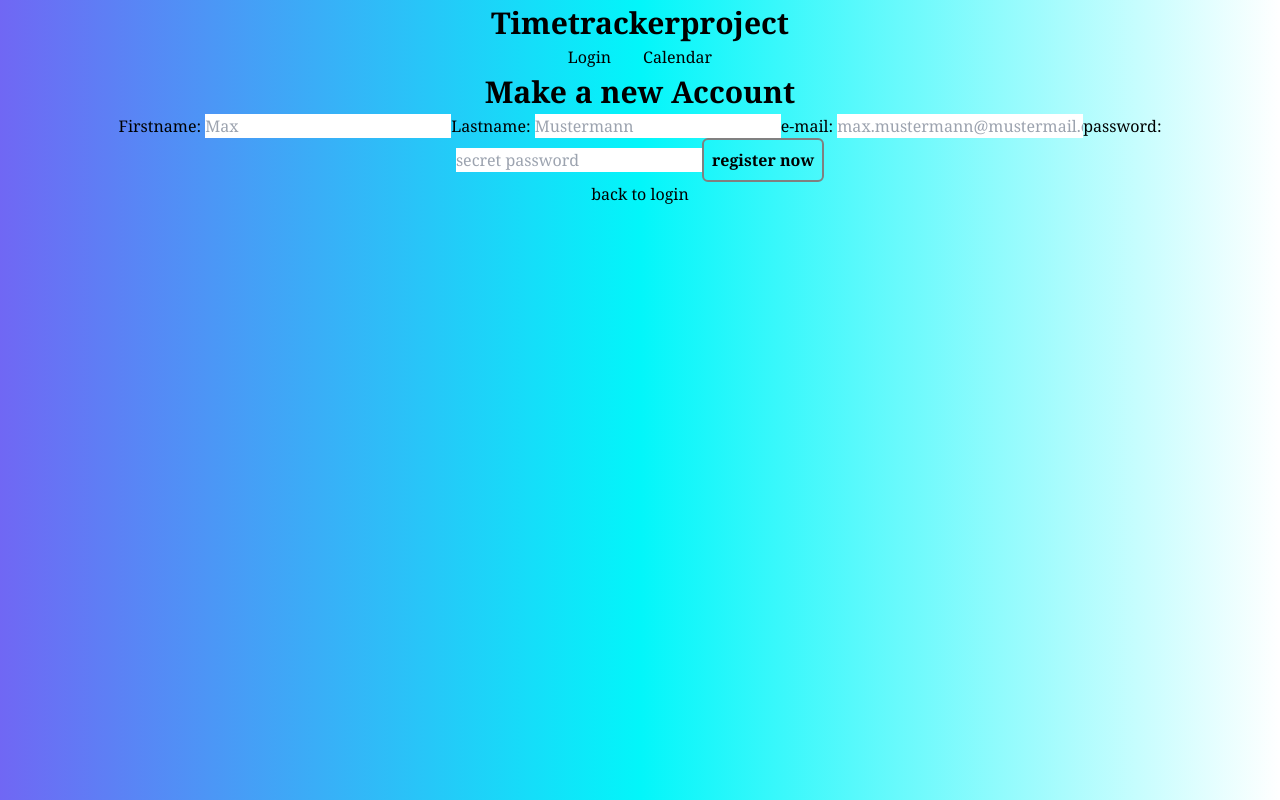
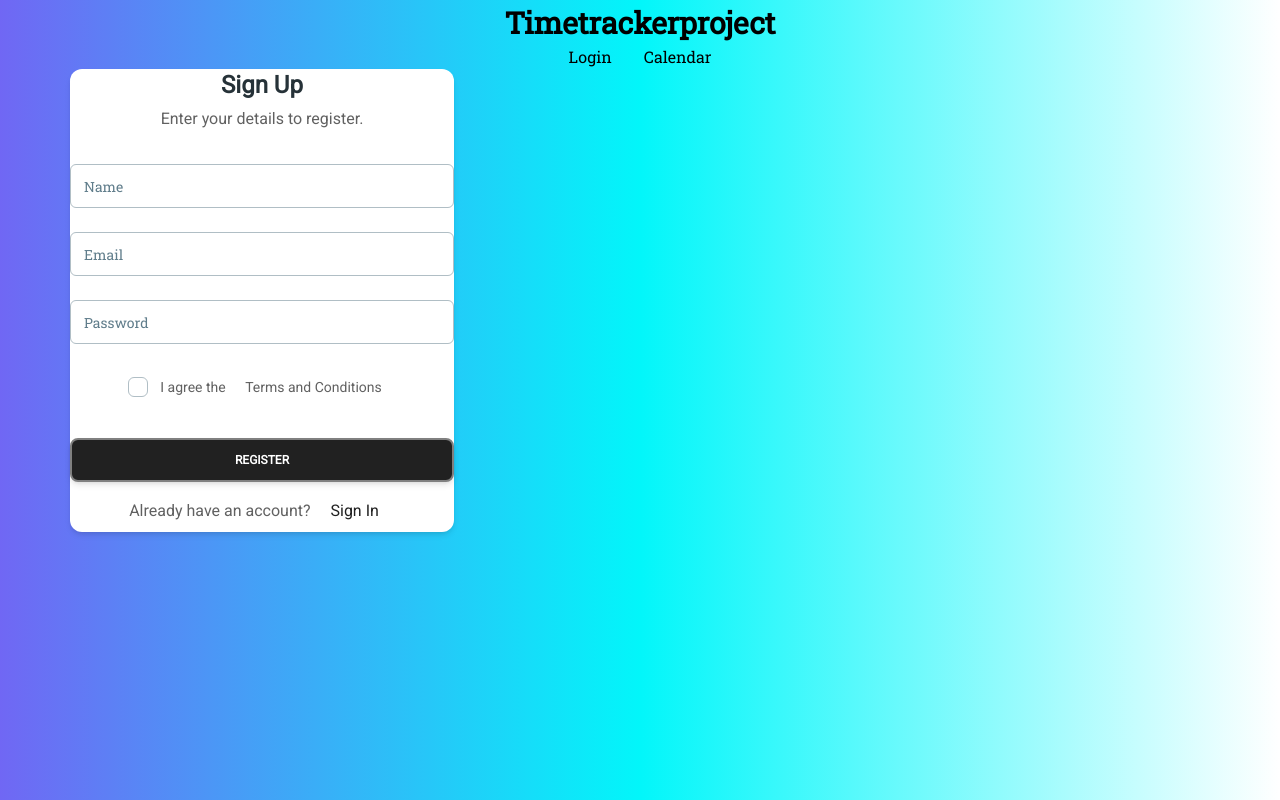
Before and after one commit to Shatuw/timetracker_front, a React (Vite) app: page /register in a window 1280 px wide. Built offline with nearby package versions, Linux system fonts and the light colour scheme.

Commit message:
material-tailwind

```diff
--- a/package.json
+++ b/package.json
@@ -11,6 +11,7 @@
     "server": "node server/index.js"
   },
   "dependencies": {
+    "@material-tailwind/react": "^2.1.2",
     "@mui/icons-material": "^5.14.7",
     "bcrypt": "^5.1.1",
     "cors": "^2.8.5",
--- a/src/App.jsx
+++ b/src/App.jsx
@@ -4,6 +4,7 @@ import Root from './components/Root.jsx';
 import Welcome from "./components/Welcome.jsx";
 import ReactCalendar from './components/ReactCalender';
 import Register from './components/Register.jsx';
+import { ThemeProvider } from "@material-tailwind/react";
 
 function App() {
 
@@ -15,9 +16,9 @@ const router = createBrowserRouter(createRoutesFromElements(
   </Route>
 ))
   return (
-    <>
+    <ThemeProvider>
       <RouterProvider router={router} />
-    </>
+    </ThemeProvider>
   )
 }
 
--- a/src/components/Register.jsx
+++ b/src/components/Register.jsx
@@ -1,55 +1,96 @@
 import React from 'react'
-import { Link, useNavigate } from 'react-router-dom'
+import { Link } from 'react-router-dom'
+import {
+  Card,
+  Input,
+  Checkbox,
+  Button,
+  Typography,
+} from "@material-tailwind/react";
 
 export default function Register() {
-  const navigate = useNavigate();
 
   const handleRegister = (event) => {
     event.preventDefault();
 
     const data = {};
 
-    for (const [key, value] of new FormData(event.target).entries()) {
-      data[key] = value;
+        for (const pair of new FormData(event.target).entries()) {
+            data[pair[0]] = pair[1];
         };
-
-    fetch("http://localhost:3000/register", {
-      method: "POST",
-      headers: {
+        // console.log(data)
+        fetch("http://localhost:3000/register", { method: "POST",headers: {
             "Content-Type": "application/json",
-      },
-      body: JSON.stringify(data)
-    })
+            // 'Content-Type': 'application/x-www-form-urlencoded',
+          }, body: JSON.stringify(data) })
           .then((response) => {
             if (!response.ok) {
               throw new Error('Error in API-request');
             }
-        return response.json();
+            return response.json(); // convert api-response into json
           })
-      .then(({ token }) => {
-        console.log(token); // store date/jwt here in sessionStorage
-        sessionStorage.setItem('timetracker-session', token);
-
-        navigate("/timetracker");
+          .then((data) => {
+            console.log(data); // work the fetch-response -> send an alert/ a modal or do whatever
           })
           .catch((error) => {
-        console.error('Error:', error);
+            console.error('Error:', error); // error-handling, when request goes wrong
           });
-
-
   }
 
   return (
     <>
-      <h1>Make a new Account</h1>
+
+    <Card className='w-96'>
+      <Typography variant="h4" color="blue-gray">
+        Sign Up
+      </Typography>
+      <Typography color="gray" className="mt-1 font-normal">
+        Enter your details to register.
+      </Typography>
+      <form className="mt-8 mb-2 w-80 max-w-screen-lg sm:w-96">
+        <div className="mb-4 flex flex-col gap-6">
+          <Input size="lg" label="Name" />
+          <Input size="lg" label="Email" />
+          <Input type="password" size="lg" label="Password" />
+        </div>
+        <Checkbox
+          label={
+            <Typography
+              variant="small"
+              color="gray"
+              className="flex items-center font-normal"
+            >
+              I agree the
+              <a
+                href="#"
+                className="font-medium transition-colors hover:text-gray-900"
+              >
+                &nbsp;Terms and Conditions
+              </a>
+            </Typography>
+          }
+          containerProps={{ className: "-ml-2.5" }}
+        />
+        <Button className="mt-6" fullWidth>
+          Register
+        </Button>
+        <Typography color="gray" className="mt-4 text-center font-normal">
+          Already have an account?{" "}
+          <a href="#" className="font-medium text-gray-900">
+            Sign In
+          </a>
+        </Typography>
+      </form>
+      </Card>
+      {/* <h1>Make a new Account</h1>
       <form onSubmit={handleRegister}>
-        <label>Firstname: <input type="text" name="firstName" placeholder='Max' required /></label>
-        <label>Lastname: <input type="text" name="lastName" placeholder='Mustermann' required /></label>
-        <label>e-mail: <input type="text" name="email" placeholder='max.mustermann@mustermail.com' required /></label>
-        <label>password: <input type="text" name="password" placeholder="secret password" required /></label>
+        <label>Firstname: <input type="text" name="first_name" placeholder='Max' required/></label>
+        <label>Lastname: <input type="text" name="last_name" placeholder='Mustermann' required/></label>
+        <label>e-mail: <input type="text" name="e-mail" placeholder='max.mustermann@mustermail.com' required/></label>
+        <label>password: <input type="text" name="password" placeholder="secret password" required/></label>
         <button type="submit">register now</button>
       </form>
-      <Link to="/">back to login</Link>
+      <Link to="/">back to login</Link> */}
     </>
   )
 }
--- a/src/index.css
+++ b/src/index.css
@@ -1,6 +1,9 @@
+@import url('https://fonts.googleapis.com/css2?family=Roboto&display=swap');
+@import url('https://fonts.googleapis.com/css2?family=Roboto+Slab&display=swap');
 @tailwind base;
 @tailwind components;
 @tailwind utilities;
+
 
 body{
   background:linear-gradient(to right, #7067f4,#02f6fa , #ffffff);
--- a/tailwind.config.js
+++ b/tailwind.config.js
@@ -1,5 +1,7 @@
+import withMT from "@material-tailwind/react/utils/withMT";
+
 /** @type {import('tailwindcss').Config} */
-export default {
+export default withMT({
   content: [
     "./index.html",
     "./src/**/*.{js,ts,jsx,tsx}",
@@ -37,4 +39,4 @@ export default {
       });
     },
   ],
-}
+})
```
Also changed, not shown: 1 other file (tests, documents, lock files or other folders). Lines whose indentation alone changed are shown as unchanged.
